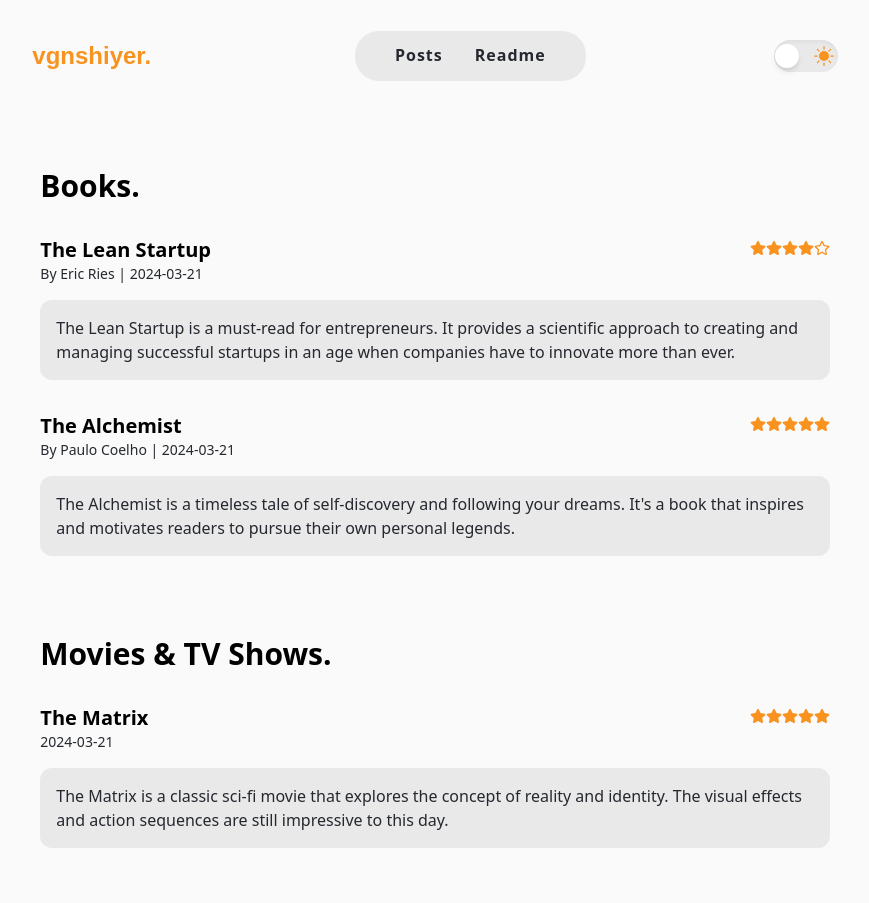
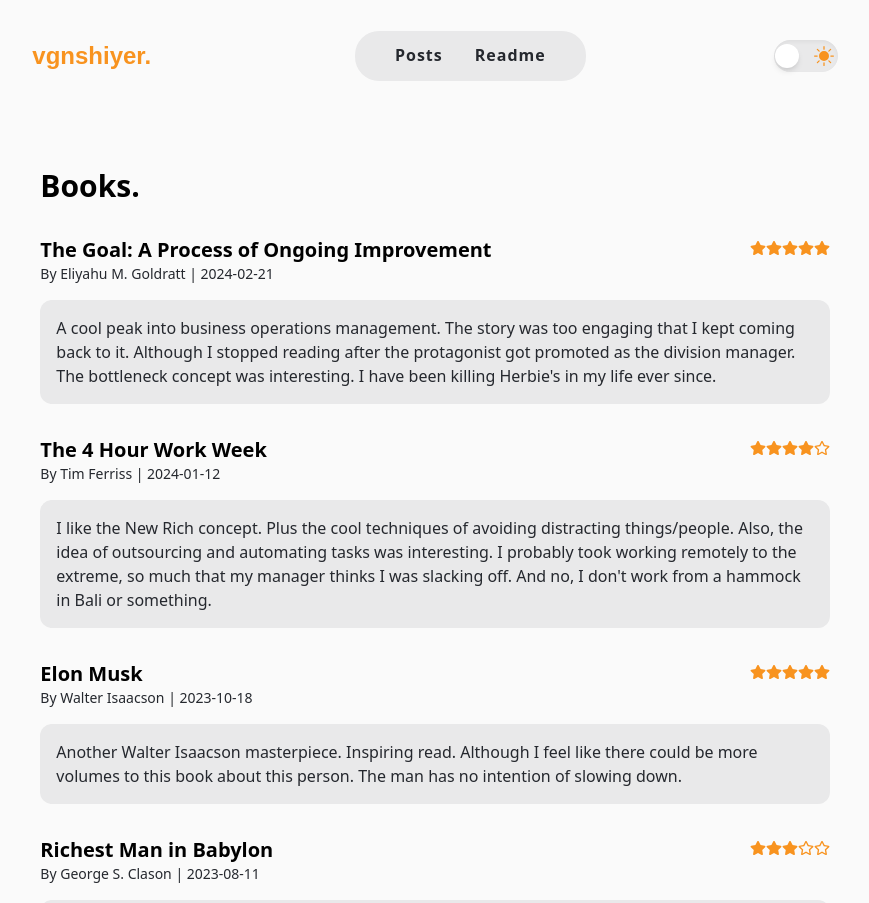
Before and after one commit to vgnshiyer/vgnshiyer.github.io, a Next.js app: page /reviews in a window 1280 px wide. Shown: the top 903 px of the page, without its empty margins (205-1074 px from the left). Built offline with nearby package versions, Linux system fonts and the light colour scheme.

Commit message:
feat: integrated book reviews feature

```diff
--- a/app/now/page.tsx
+++ b/app/now/page.tsx
@@ -1,23 +1,8 @@
 import React from "react";
-import { NowItem } from "@/types/NowItem";
 import getYamlData from "@/helpers/getYamlData";
 import Link from "next/link";
 import NowSection from "@/components/NowSection";
-
-interface nowData {
-  recent: {
-    data: NowItem[];
-    quote: string;
-  };
-  now: {
-    data: NowItem[];
-    quote: string;
-  };
-  upcoming: {
-    data: NowItem[];
-    quote: string;
-  };
-}
+import { nowData } from "@/types/NowData";
 
 const Now = () => {
   const nowData = getYamlData("now") as nowData;
--- a/app/reviews/page.tsx
+++ b/app/reviews/page.tsx
@@ -1,9 +1,15 @@
 import Review from "@/components/Review";
 import getYamlData from "@/helpers/getYamlData";
 import React from "react";
+import { ReviewData } from "@/types/ReviewData";
 
 const Reviews = () => {
-  const reviewsData = getYamlData("reviews");
+  const reviewsData: ReviewData = getYamlData("reviews") as ReviewData;
+  for (let category in reviewsData) {
+    reviewsData[category].reviews.sort((a: any, b: any) => {
+      return new Date(b.date).getTime() - new Date(a.date).getTime();
+    });
+  }
 
   return (
     <>
--- /dev/null
+++ b/components/MarkdownText.tsx
@@ -0,0 +1,23 @@
+import Markdown from "markdown-to-jsx";
+
+const getMarkdown = ({data}: {data: any}) => {
+    return (
+      <Markdown
+        options={{
+          overrides: {
+            a: {
+              props: {
+                className:
+                  "underline text-tertiary-light dark:text-tertiary-dark hover:text-contrast-light dark:hover:text-contrast-dark",
+              },
+            },
+          },
+        }}
+        className=""
+      >
+        {data}
+      </Markdown>
+    );
+  };
+
+export default getMarkdown;
--- a/components/NowSection.tsx
+++ b/components/NowSection.tsx
@@ -1,31 +1,12 @@
 import Markdown from "markdown-to-jsx";
 import { NowItem } from "@/types/NowItem";
+import getMarkdown from "./MarkdownText";
 
 interface NowSectionProps {
   data: Array<NowItem>;
   title: String;
   subtitle: String;
 }
-
-const getMarkdown = (data: any) => {
-  return (
-    <Markdown
-      options={{
-        overrides: {
-          a: {
-            props: {
-              className:
-                "underline text-tertiary-light dark:text-tertiary-dark hover:text-contrast-light dark:hover:text-contrast-dark",
-            },
-          },
-        },
-      }}
-      className="ml-4 md:ml-6"
-    >
-      {data}
-    </Markdown>
-  );
-};
 
 const renderHeading = (title: String, subtitle: String) => (
   <div>
@@ -62,8 +43,8 @@
       )
       .map((item: NowItem, index: any) => (
         <div key={index} className="flex items-center">
-          <div className="text-nowrap text-sm text-black md:text-base dark:text-white">
-            {getMarkdown(item.action)}
+          <div className="text-nowrap text-sm text-black md:text-base dark:text-white ml-4 md:ml-6">
+            {getMarkdown({data: item.action})}
           </div>
         </div>
       ))}
--- a/components/Review.tsx
+++ b/components/Review.tsx
@@ -1,5 +1,6 @@
 import React from "react"
 import { FaStar, FaRegStar } from "react-icons/fa";
+import getMarkdown from "./MarkdownText";
 
 const Review = ({ review }: {review: any}) => {
   const bookTitle = review.title;
@@ -21,7 +22,7 @@
       </div>
       <p className="text-sm text-tertiary-light dark:text-tertiary-dark">{lineTwo}</p>
 
-      <p className="bg-semi-light dark:bg-semi-dark rounded-xl p-4 text-tertiary-light dark:text-tertiary-dark mt-4">{review.review}</p>
+      <p className="bg-semi-light dark:bg-semi-dark rounded-xl p-4 text-tertiary-light dark:text-tertiary-dark mt-4">{getMarkdown({data: review.review})}</p>
     </div>
   )
 }
--- a/public/reviews.yml
+++ b/public/reviews.yml
@@ -1,21 +1,45 @@
 Books:
   reviews:
-    - date: "2024-03-21"
+    - date: "2023-06-24"
       rating: 4
-      title: "The Lean Startup"
-      author: "Eric Ries"
-      review: "The Lean Startup is a must-read for entrepreneurs. It provides a scientific approach to creating and managing successful startups in an age when companies have to innovate more than ever."
+      title: "The 5AM Club"
+      author: "Robin Sharma"
+      review: "Was life changing for me. I found going to bed early more challenging. Although, I don't find it practical to wake up at 5 everyday. Been waking up comfortably at 6:30 without having to force myself out of bed."
 
-    - date: "2024-03-21"
+    - date: "2023-08-11"
+      rating: 3
+      title: "Richest Man in Babylon"
+      author: "George S. Clason"
+      review: "Great starter into finance for a computer nerd. No jargons (Balance Sheet, Income Statement, etc). Just simple anecdotes stressing on building healthy financial habits."
+
+    - date: "2023-08-02"
       rating: 5
-      title: "The Alchemist"
-      author: "Paulo Coelho"
-      review: "The Alchemist is a timeless tale of self-discovery and following your dreams. It's a book that inspires and motivates readers to pursue their own personal legends."
+      title: "Pragmatic Version Control Using Git"
+      author: "Travis Swicegood"
+      review: "I use this book as a manual. It's a great reference for all things Git. Wrote this [blog](/posts/12-29-24_git_workflows) inspired by this book."
 
-Movies & TV Shows:
-  reviews:
-    - date: "2024-03-21"
+    - date: "2024-01-12"
+      rating: 4
+      title: "The 4 Hour Work Week"
+      author: "Tim Ferriss"
+      review: "I like the New Rich concept. Plus the cool techniques of avoiding distracting things/people. Also, the idea of outsourcing and automating tasks was interesting. I probably took working remotely to the extreme, so much that my manager thinks I was slacking off. And no, I don't work from a hammock in Bali or something. "
+
+    - date: "2024-02-21"
       rating: 5
-      title: "The Matrix"
-      director: "Lana Wachowski, Lilly Wachowski"
-      review: "The Matrix is a classic sci-fi movie that explores the concept of reality and identity. The visual effects and action sequences are still impressive to this day."
+      title: "The Goal: A Process of Ongoing Improvement"
+      author: "Eliyahu M. Goldratt"
+      review: "A cool peak into business operations management. The story was too engaging that I kept coming back to it. Although I stopped reading after the protagonist got promoted as the division manager. The bottleneck concept was interesting. I have been killing Herbie's in my life ever since."
+
+    - date: "2023-10-18"
+      rating: 5
+      title: "Elon Musk"
+      author: "Walter Isaacson"
+      review: "Another Walter Isaacson masterpiece. Inspiring read. Although I feel like there could be more volumes to this book about this person. The man has no intention of slowing down."
+
+# Movies & TV Shows:
+#   reviews:
+#     - date: "2024-03-21"
+#       rating: 5
+#       title: "The Matrix"
+#       director: "Lana Wachowski, Lilly Wachowski"
+#       review: "The Matrix is a classic sci-fi movie that explores the concept of reality and identity. The visual effects and action sequences are still impressive to this day."
--- /dev/null
+++ b/types/NowData.ts
@@ -0,0 +1,16 @@
+import { NowItem } from "./NowItem";
+
+export interface nowData {
+    recent: {
+        data: NowItem[];
+        quote: string;
+    };
+    now: {
+        data: NowItem[];
+        quote: string;
+    };
+    upcoming: {
+        data: NowItem[];
+        quote: string;
+    };
+}
--- /dev/null
+++ b/types/ReviewData.ts
@@ -0,0 +1,10 @@
+export interface ReviewData {
+    [category: string]: {
+        reviews: {
+            date: string;
+            title: string;
+            author: string;
+            review: string;
+        }[];
+    }
+}
```
Also changed, not shown: public/readme.md, 1 other file (tests, documents, lock files or other folders).
